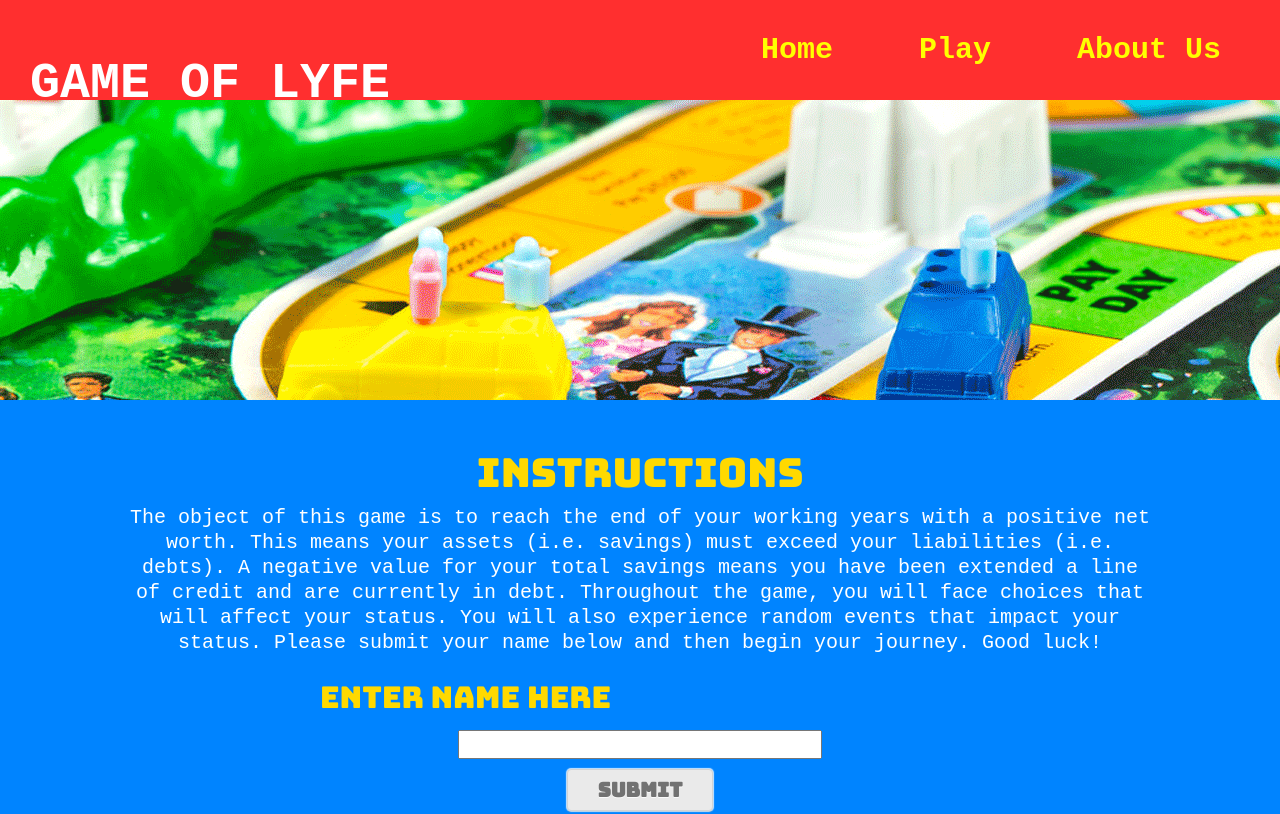
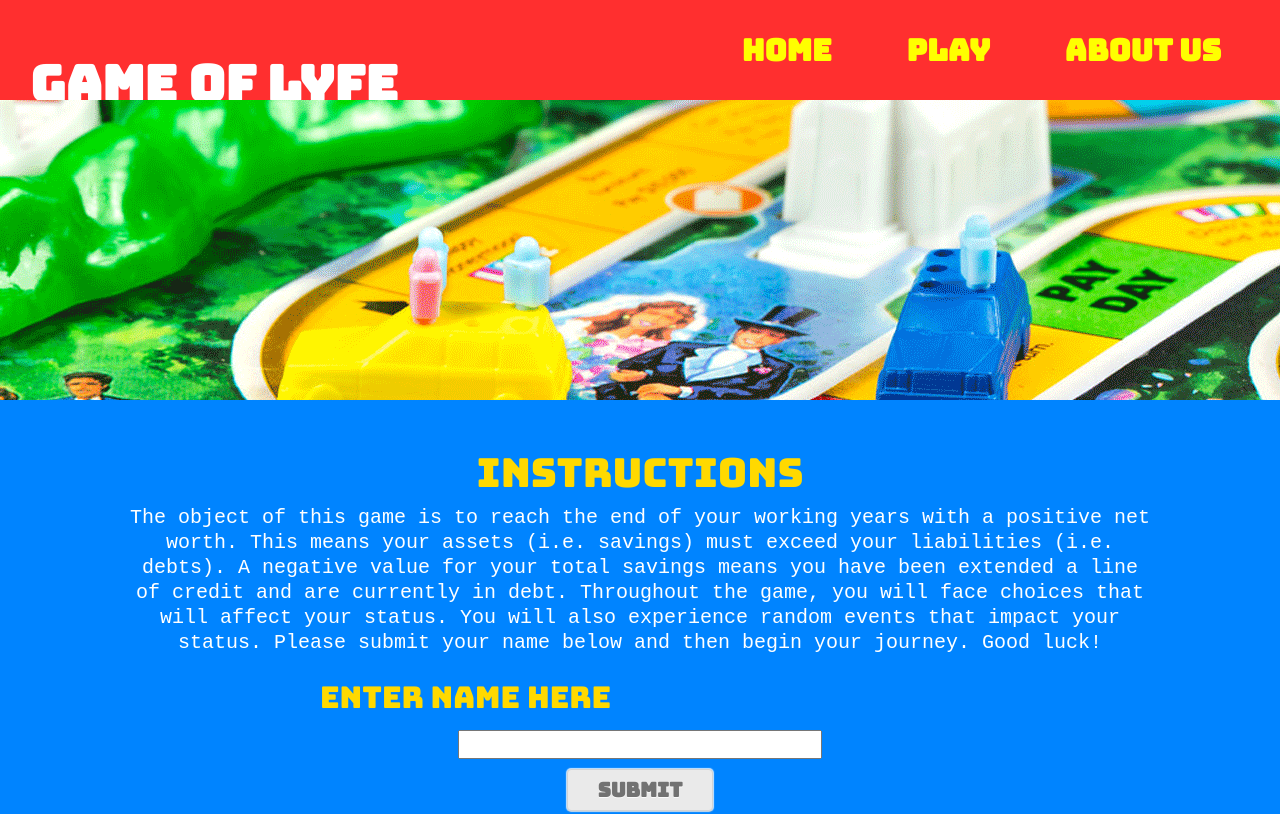
Before and after one commit to life-project/lyfe-app, a plain HTML site: page index.html in a window 1280 px wide. Shown: the top 814 px of the page. Drawn offline with nearby package versions, Linux system fonts and the light colour scheme.

Commit message:
font updated

```diff
--- a/css/styles.css
+++ b/css/styles.css
@@ -13,7 +13,7 @@ nav {
     height: 100px;
     background-color: rgb(255, 47, 47);
     box-shadow: 0 4px 8px 0 rgba(211, 211, 211, 0.692), 0 6px 20px 0 rgba(0, 0, 0, 0.19);
-    font-family: schluber, monospace;
+    font-family: 'Bungee', cursive;
     font-size: 30px;
   }
 
@@ -22,7 +22,7 @@ nav {
     color: rgb(255, 255, 255);
     font-weight: 800;
     text-decoration: none;
-    font-family: schluber, monospace;
+    font-family: 'Bungee', cursive;
     display: inline-block;
     font-size: 50px;
     padding-left: 30px;
```
Also changed, not shown: css/about.css (line endings or trailing spaces).
